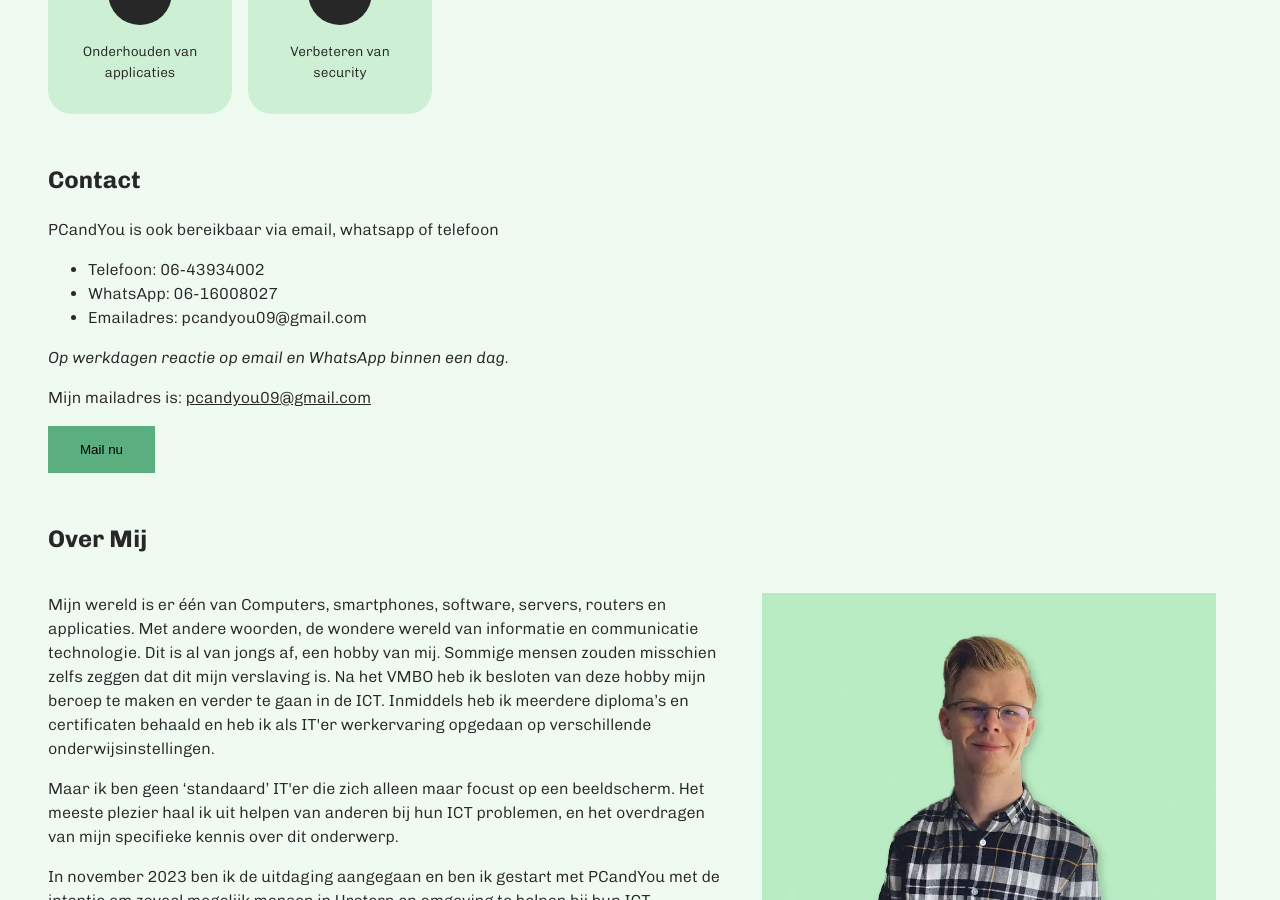
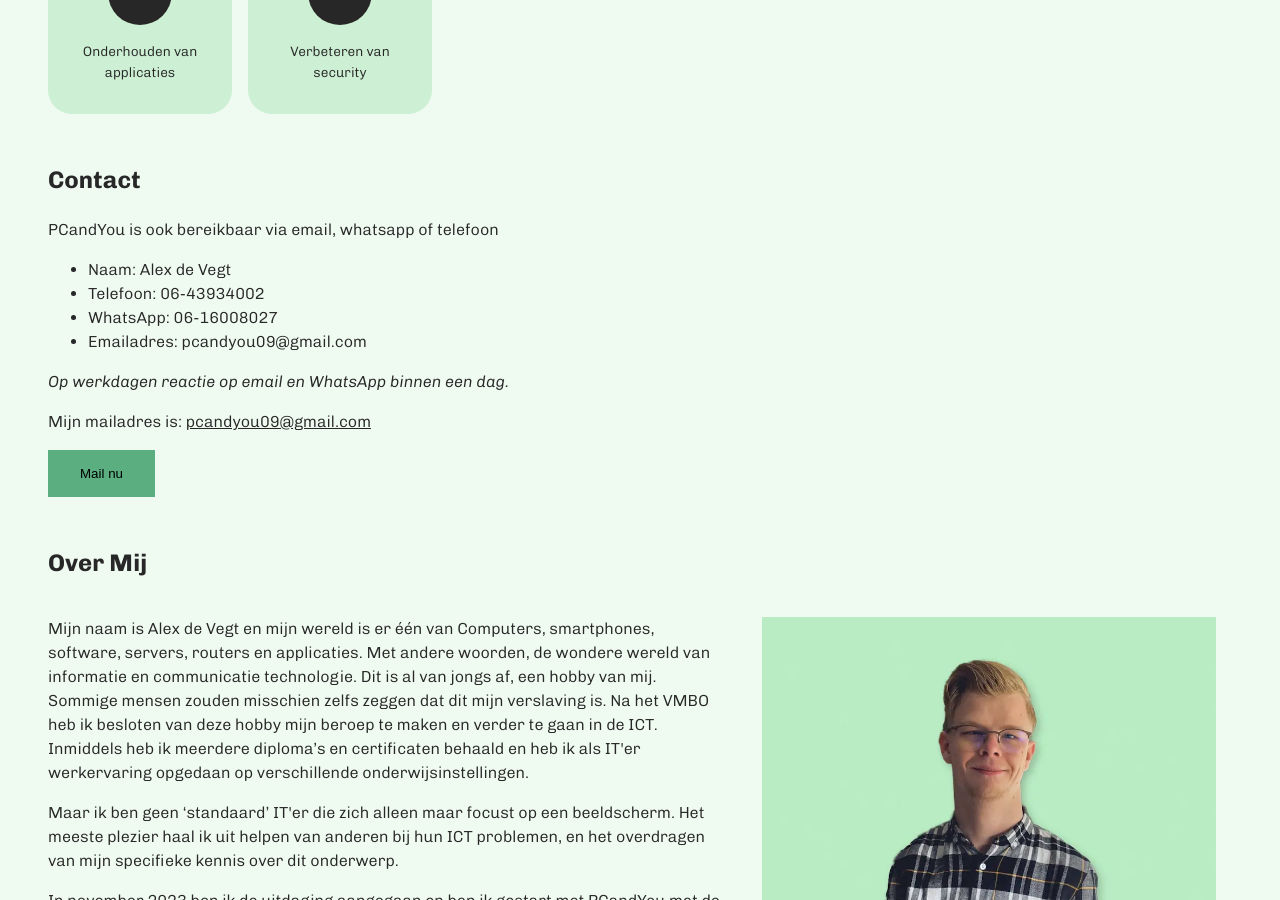
Before and after one commit to pcandyou-ureterp/pc-and-you, a Jekyll site: the page built from index.html, in a window 1280 px wide and 900 px high, scrolled down 1226 px. Built offline with Jekyll 4.4.1, drawn with Linux system fonts in a browser that asks for light colours.

Commit message:
Add name to website

```diff
--- a/_includes/about-me.html
+++ b/_includes/about-me.html
@@ -2,7 +2,7 @@
     <h2>Over Mij</h2>
     <div class="about-me-container">
         <div class="text-container">
-            <p>Mijn wereld is er één van Computers, smartphones, software, servers, routers en applicaties. Met andere woorden, de wondere wereld van informatie en communicatie technologie. Dit is al van jongs af, een hobby van mij. Sommige mensen zouden misschien zelfs zeggen dat dit mijn verslaving is. Na het VMBO heb ik besloten van deze hobby mijn beroep te maken en verder te gaan in de ICT. Inmiddels heb ik meerdere diploma’s en certificaten behaald en heb ik als IT'er werkervaring opgedaan op verschillende onderwijsinstellingen.</p>
+            <p>Mijn naam is Alex de Vegt en mijn wereld is er één van Computers, smartphones, software, servers, routers en applicaties. Met andere woorden, de wondere wereld van informatie en communicatie technologie. Dit is al van jongs af, een hobby van mij. Sommige mensen zouden misschien zelfs zeggen dat dit mijn verslaving is. Na het VMBO heb ik besloten van deze hobby mijn beroep te maken en verder te gaan in de ICT. Inmiddels heb ik meerdere diploma’s en certificaten behaald en heb ik als IT'er werkervaring opgedaan op verschillende onderwijsinstellingen.</p>
             <p>Maar ik ben geen ‘standaard’ IT'er die zich alleen maar focust op een beeldscherm. Het meeste plezier haal ik uit helpen van anderen bij hun ICT problemen, en het overdragen van mijn specifieke kennis over dit onderwerp.</p>
             <p>In november 2023 ben ik de uitdaging aangegaan en ben ik gestart met PCandYou met de intentie om zoveel mogelijk mensen in Ureterp en omgeving te helpen bij hun ICT problemen.</p>
         </div>
--- a/_includes/contact.html
+++ b/_includes/contact.html
@@ -2,6 +2,7 @@
     <h2>Contact</h2>
     <p>PCandYou is ook bereikbaar via email, whatsapp of telefoon</p>
     <ul>
+        <li>Naam: Alex de Vegt</li>
         <li>Telefoon: 06-43934002</li>
         <li>WhatsApp: 06-16008027</li>
         <li>Emailadres: pcandyou09@gmail.com</li>
```
